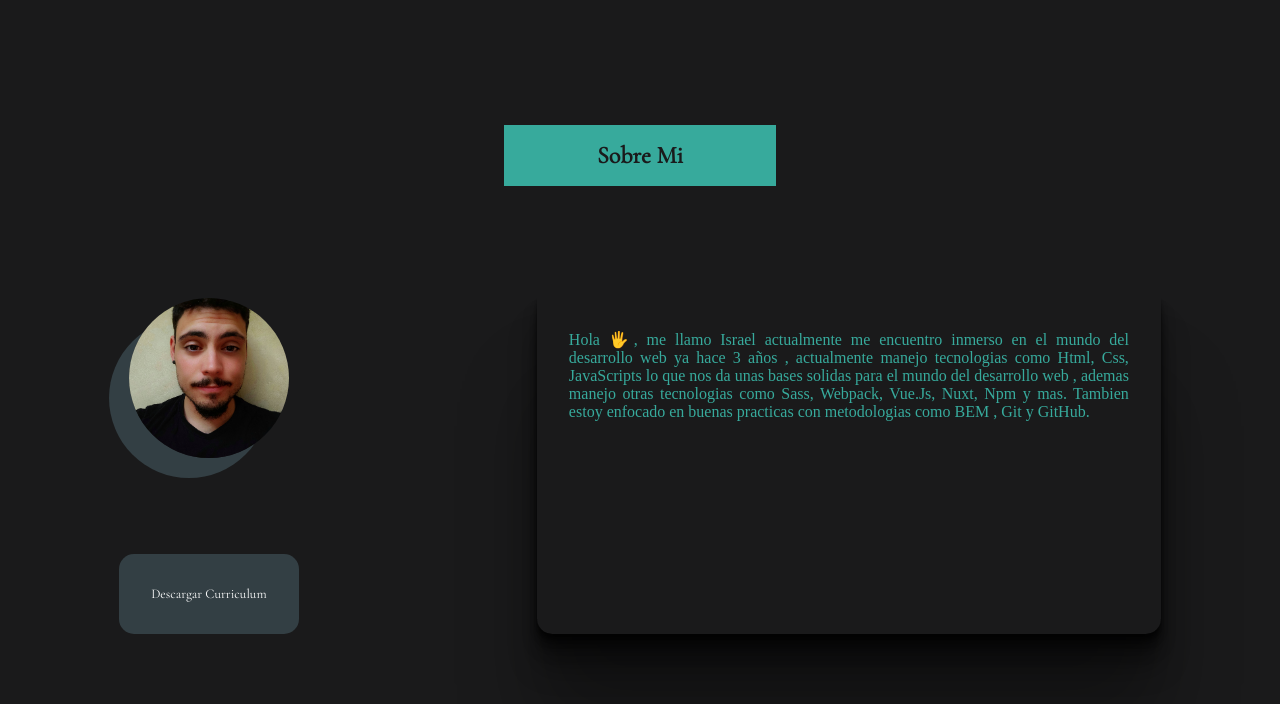
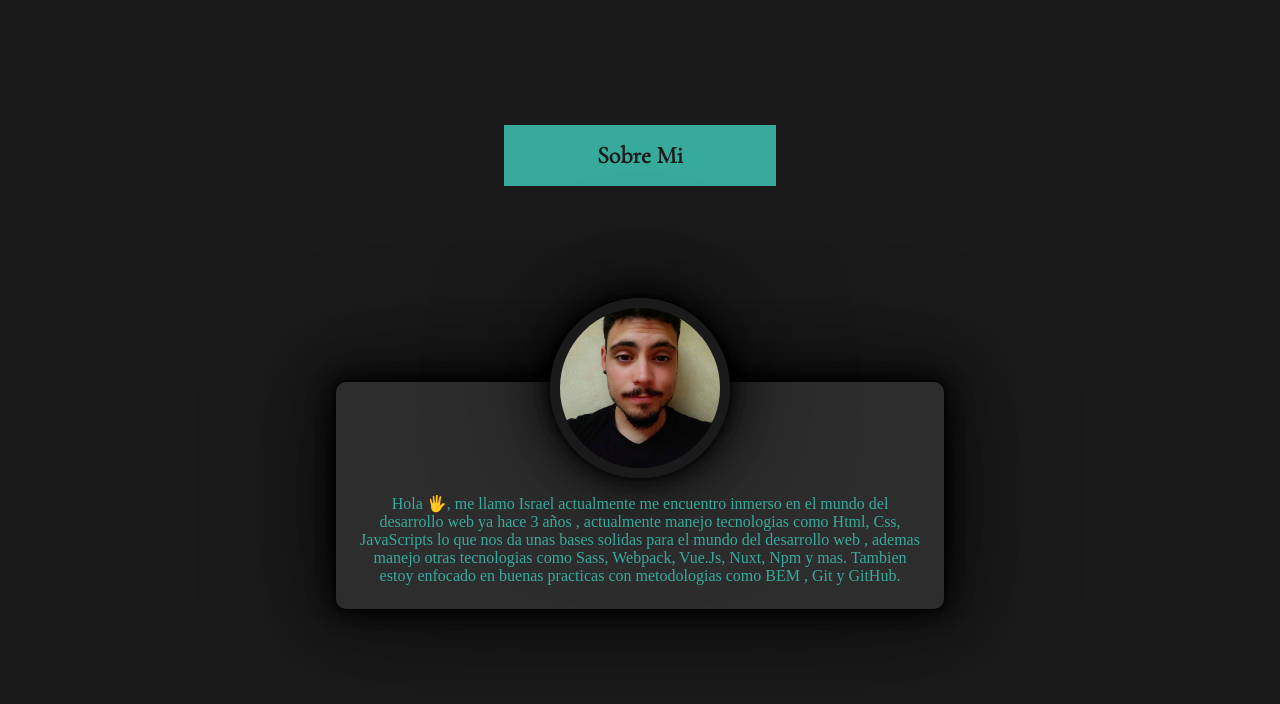
Before and after one commit to IsraelPalomo/Portafolio__Israel, a Vue app: page / in a window 1280 px wide. Shown: the part 835-1539 px from the top of the page. Built offline with nearby package versions, Linux system fonts and the light colour scheme; a web font is replaced by a local one.

Commit message:
Sobre Mi acabado a falta de algunos retoques

```diff
--- a/src/components/Main.vue
+++ b/src/components/Main.vue
@@ -4,7 +4,6 @@
 		<div class="sobreMi">
 			<div class="contenedor---img">
 				<div class="sobreMi__img"></div>
-				<button class="sobreMi__btn">Descargar Curriculum</button>
 			</div>
 			<div class="sobreMi__texto">
 				<p>
@@ -44,8 +43,11 @@ main {
 	}
 	.sobreMi {
 		margin-top: 7rem;
+		margin-right: 1rem;
+		margin-left: 1rem;
 		.contenedor---img {
 			margin: 0 auto;
+
 			display: flex;
 			flex-direction: column;
 			justify-content: space-around;
@@ -56,36 +58,36 @@ main {
 				background-position: center;
 				width: 10rem;
 				height: 10rem;
-				box-shadow: (-20px 20px 0 $color-ternario);
+				border: solid 10px $color-oscuro;
+
 				border-radius: 100px;
-				margin: 0 auto 2rem auto;
-			}
-			.sobreMi__btn {
-				background-color: $color-ternario;
-				color: $color-blanco;
-				padding: 2rem;
-				border-radius: 15px;
-				font-family: $tipografia-subtitulos;
-				border: none;
-				max-width: 15rem;
-				margin: 0 auto;
-				display: none;
+				margin: 0 auto -6rem auto;
+				box-shadow: 0 0px 1.8px rgba(0, 0, 0, 0.105), 0 0px 4px rgba(0, 0, 0, 0.155),
+					0 0px 6.7px rgba(0, 0, 0, 0.191), 0 0px 10.2px rgba(0, 0, 0, 0.222),
+					0 0px 14.7px rgba(0, 0, 0, 0.25), 0 0px 20.7px rgba(0, 0, 0, 0.278),
+					0 0px 29.4px rgba(0, 0, 0, 0.309), 0 0px 42.7px rgba(0, 0, 0, 0.345),
+					0 0px 65.8px rgba(0, 0, 0, 0.395), 0 0px 117px rgba(0, 0, 0, 0.5);
 			}
 		}
 
 		.sobreMi__texto {
 			width: auto;
-			height: 17rem;
-			box-shadow: 0 3.1px 2.7px rgba(0, 0, 0, 0.39), 0 7.9px 6.9px rgba(0, 0, 0, 0.396),
-				0 16.1px 14.2px rgba(0, 0, 0, 0.371), 0 33.2px 29.2px rgba(0, 0, 0, 0.334),
-				0 91px 80px rgba(0, 0, 0, 0.29);
-			padding: 2rem;
-			border-radius: 0 0 15px 15px;
+			height: 50%;
+			max-height: 30rem;
+			box-shadow: 0 0px 1.8px rgba(0, 0, 0, 0.105), 0 0px 4px rgba(0, 0, 0, 0.155),
+				0 0px 6.7px rgba(0, 0, 0, 0.191), 0 0px 10.2px rgba(0, 0, 0, 0.222),
+				0 0px 14.7px rgba(0, 0, 0, 0.25), 0 0px 20.7px rgba(0, 0, 0, 0.278),
+				0 0px 29.4px rgba(0, 0, 0, 0.309), 0 0px 42.7px rgba(0, 0, 0, 0.345),
+				0 0px 65.8px rgba(0, 0, 0, 0.395), 0 0px 117px rgba(0, 0, 0, 0.5);
+			padding: 1.5rem;
+			padding-top: 7rem;
+			border-radius: 10px;
 			max-width: 35rem;
-			margin: 0 auto 0 auto;
+			margin: auto auto;
+			background-color: $color-oscuro-2;
 
 			p {
-				text-align: justify;
+				text-align: center;
 				color: $color-principal;
 				font-family: $tipografia-parrafos;
 			}
@@ -101,17 +103,6 @@ main {
 @media (min-width: 900px) {
 }
 @media (min-width: 1200px) {
-	main {
-		.sobreMi {
-			display: flex;
-			justify-content: space-around;
-			.contenedor---img {
-				.sobreMi__btn {
-					display: block;
-				}
-			}
-		}
-	}
 }
 @media (min-width: 2000px) {
 }
--- a/src/scss/_variables.scss
+++ b/src/scss/_variables.scss
@@ -1,7 +1,8 @@
-$color-principal: #37aa9c;
+$color-principal: #37aa9c; //
 $color-secundario: #94f3e4;
 $color-ternario: #333f44;
 $color-oscuro: #1a1a1b;
+$color-oscuro-2: #2d2d2e;
 $color-blanco: #ffffff;
 $tipografia-titulos: "Rubik", sans-serif;
 $tipografia-subtitulos: "Cormorant Garamond", serif;
```
